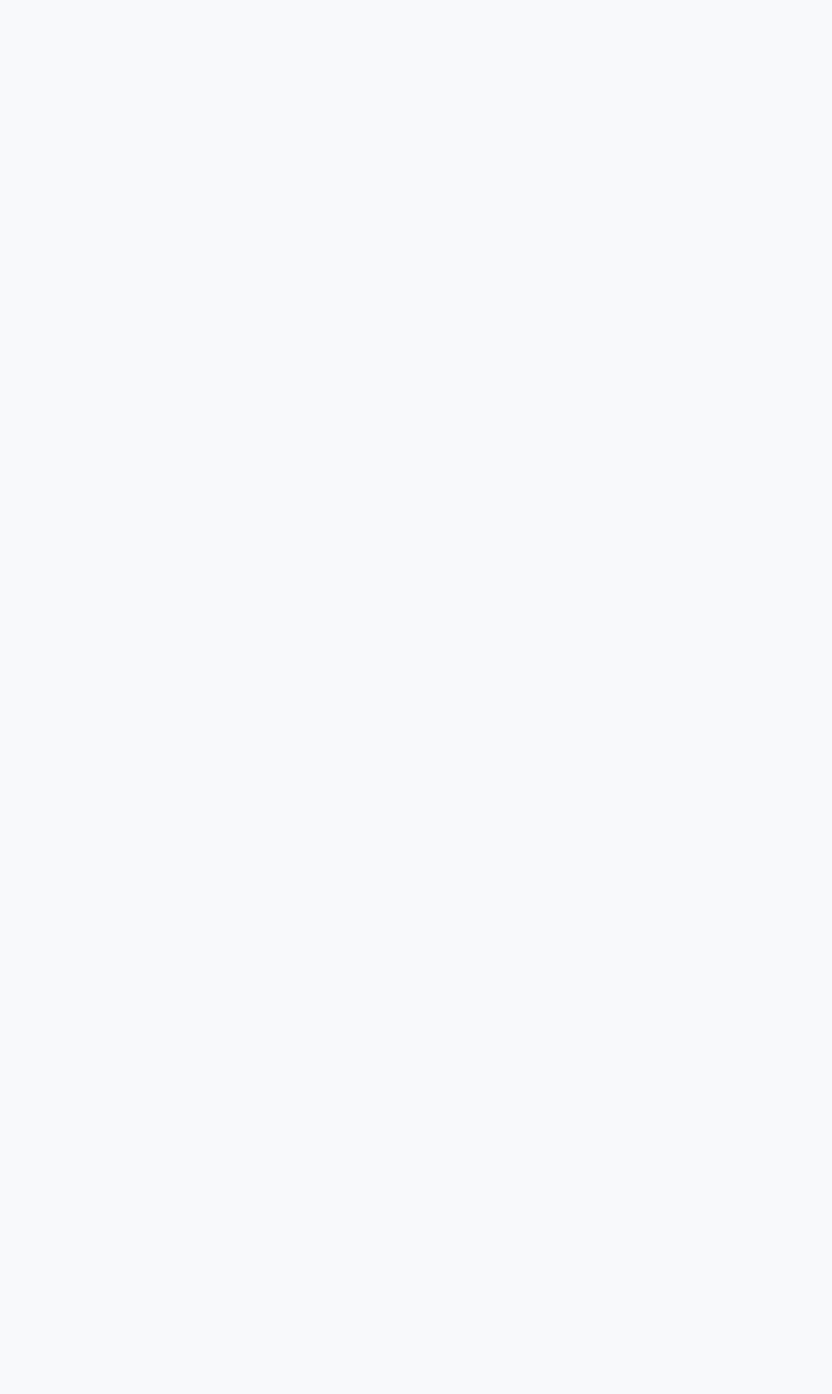
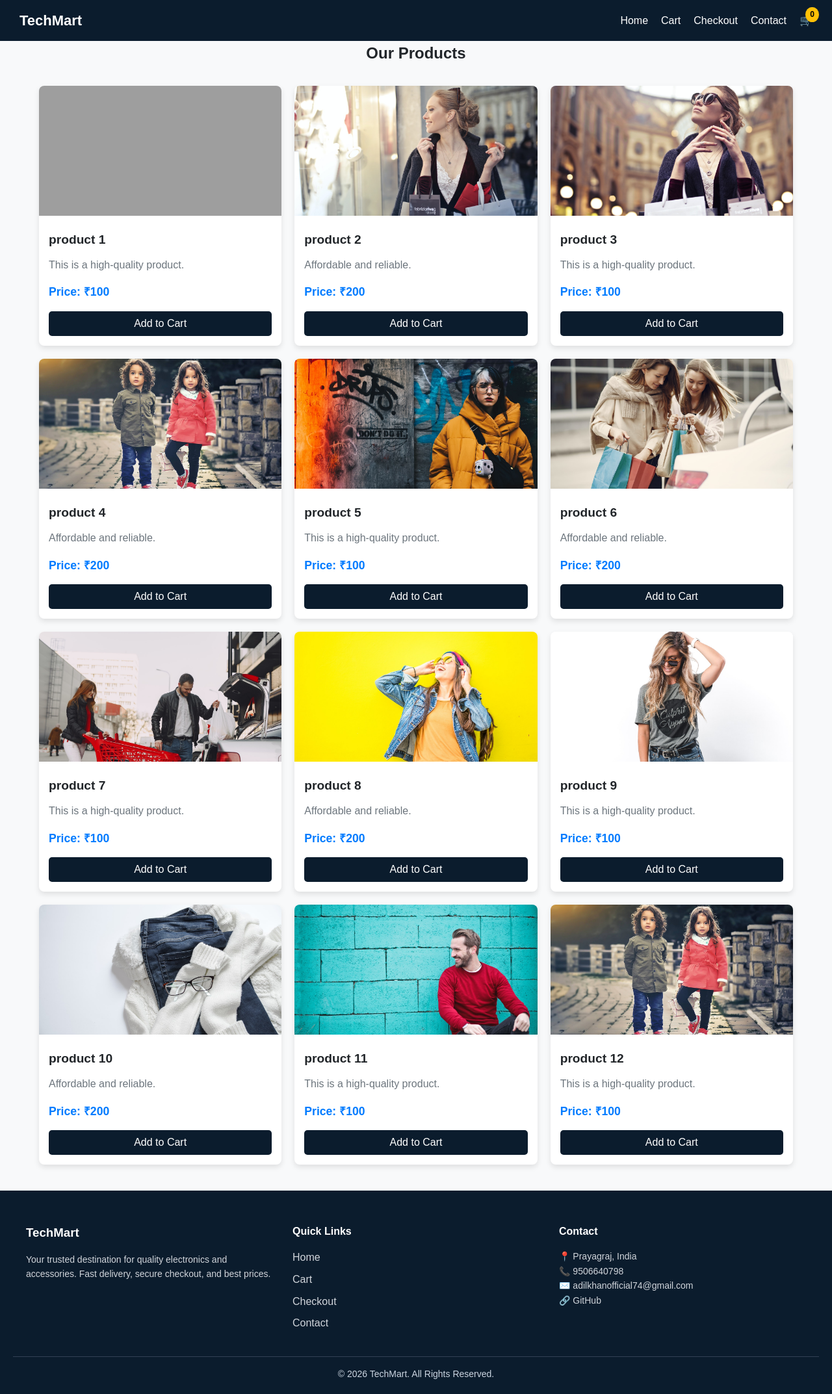
Before and after one commit to A9856/TechMart, a React (Vite) app: page /home in a window 1280 px wide. Before the commit this address had no page. Shown: the whole page at 65% size. Before the commit the page ends 800 px from the top, so only its background shows below. Built offline with nearby package versions, Linux system fonts and the light colour scheme; data requests are answered from the project's data file; grey boxes are pictures that could not be loaded.

Commit message:
second commit

```diff
--- a/src/App.jsx
+++ b/src/App.jsx
@@ -1,18 +1,43 @@
-import { BrowserRouter, Routes, Route } from 'react-router-dom';
-import Home from './pages/Home.jsx';
-import CartPage from './pages/CartPage.jsx';
-import Checkout from './pages/Checkout.jsx';
+import { BrowserRouter, Routes, Route, Navigate } from "react-router-dom";
+import Home from "./pages/Home";
+import CartPage from "./pages/CartPage";
+import Checkout from "./pages/Checkout";
+import Contact from "./pages/Contact";
+
 
 function App() {
   return (
     <BrowserRouter>
       <Routes>
-        <Route path="/" element={<Home />} />
+        <Route path="/" element={<Navigate to="/home" />} />
+        <Route path="/home" element={<Home />} />
         <Route path="/cart" element={<CartPage />} />
+        <Route path="/contact" element={<Contact />} />
         <Route path="/checkout" element={<Checkout />} />
+
       </Routes>
     </BrowserRouter>
   );
 }
 
 export default App;
+
+
+// import { BrowserRouter, Routes, Route } from 'react-router-dom';
+// import Home from './pages/Home.jsx';
+// import CartPage from './pages/CartPage.jsx';
+// import Checkout from './pages/Checkout.jsx';
+
+// function App() {
+//   return (
+//     <BrowserRouter>
+//       <Routes>
+//         <Route path="/" element={<Home />} />
+//         <Route path="/cart" element={<CartPage />} />
+//         <Route path="/checkout" element={<Checkout />} />
+//       </Routes>
+//     </BrowserRouter>
+//   );
+// }
+
+// export default App;
--- /dev/null
+++ b/src/components/Footer.jsx
@@ -0,0 +1,45 @@
+import { Link } from "react-router-dom";
+
+function Footer() {
+  return (
+    <footer className="footer">
+      <div className="footer-container">
+
+        <div className="footer-section">
+          <h3>TechMart</h3>
+          <p>
+            Your trusted destination for quality electronics and accessories.
+            Fast delivery, secure checkout, and best prices.
+          </p>
+        </div>
+
+        <div className="footer-section">
+          <h4>Quick Links</h4>
+          <ul>
+            <li><Link to="/home">Home</Link></li>
+            <li><Link to="/cart">Cart</Link></li>
+            <li><Link to="/checkout">Checkout</Link></li>
+            <li><Link to="/contact">Contact</Link></li>
+          </ul>
+        </div>
+
+        <div className="footer-section">
+          <h4>Contact</h4>
+          <p>📍 Prayagraj, India</p>
+          <p>📞 9506640798</p>
+          <p>✉️ adilkhanofficial74@gmail.com</p>
+          <p>
+            🔗 <a href="https://github.com/a9856" target="_blank">GitHub</a>
+          </p>
+        </div>
+
+      </div>
+
+      <div className="footer-bottom">
+        © {new Date().getFullYear()} TechMart. All Rights Reserved.
+      </div>
+    </footer>
+  );
+}
+
+export default Footer;
--- /dev/null
+++ b/src/components/Navbar.jsx
@@ -0,0 +1,26 @@
+import { Link } from "react-router-dom";
+
+function Navbar({ cartCount }) {
+  return (
+    <nav className="navbar">
+      {/* LEFT LOGO */}
+      <div className="nav-left">
+        <span className="logo">TechMart</span>
+      </div>
+
+      {/* RIGHT MENU */}
+      <div className="nav-right">
+        <Link to="/home">Home</Link>
+        <Link to="/cart">Cart</Link>
+         <Link to="/checkout">Checkout</Link>
+        <Link to="/contact">Contact</Link>
+
+        <Link to="/cart" className="cart-icon">
+          🛒 <span>{cartCount}</span>
+        </Link>
+      </div>
+    </nav>
+  );
+}
+
+export default Navbar;
--- a/src/index.css
+++ b/src/index.css
@@ -1,4 +1,4 @@
-/* Global Styles for E-Commerce UI */
+/* ================= GLOBAL RESET ================= */
 * {
   margin: 0;
   padding: 0;
@@ -12,14 +12,16 @@ body {
   line-height: 1.6;
 }
 
+/* ================= CONTAINER ================= */
 .container {
   max-width: 1200px;
   margin: 0 auto;
   padding: 0 20px;
 }
 
+/* ================= HEADER ================= */
 header {
-  background: linear-gradient(135deg, #007bff, #0056b3);
+  background: #0b1c2d;
   color: white;
   padding: 20px 0;
   text-align: center;
@@ -29,8 +31,69 @@ header {
 header h1 {
   font-size: 2.5rem;
   font-weight: bold;
+
 }
 
+/* ================= NAVBAR (UPDATED) ================= */
+.navbar {
+  display: flex;
+  justify-content: space-between;
+  align-items: center;
+  padding: 14px 30px;
+  /* background: #0d6efd; */
+  background: #0b1c2d;
+  color: white;
+}
+
+/* LEFT LOGO */
+.nav-left {
+  display: flex;
+  align-items: center;
+}
+
+.logo {
+  font-size: 22px;
+  font-weight: 700;
+}
+
+/* RIGHT MENU */
+.nav-right {
+  display: flex;
+  align-items: center;
+  gap: 20px;
+}
+
+.nav-right a {
+  color: white;
+  text-decoration: none;
+  font-weight: 500;
+  white-space: nowrap;
+}
+
+.nav-right a:hover {
+  text-decoration: underline;
+}
+
+/* CART ICON */
+.cart-icon {
+  position: relative;
+  color: white;
+  text-decoration: none;
+}
+
+.cart-icon span {
+  position: absolute;
+  top: -8px;
+  right: -10px;
+  background: #ffc107;
+  color: black;
+  padding: 2px 7px;
+  border-radius: 50%;
+  font-size: 12px;
+  font-weight: bold;
+}
+
+/* ================= PRODUCT CARD ================= */
 .product-card {
   background: white;
   border-radius: 8px;
@@ -66,8 +129,10 @@ header h1 {
   color: #007bff;
 }
 
+/* ================= BUTTONS ================= */
 button {
-  background: #007bff;
+  /* background: #007bff; */
+   background: #0b1c2d;
   color: white;
   border: none;
   padding: 10px 20px;
@@ -78,6 +143,7 @@ button {
 }
 
 button:hover {
+  /* background: #0056b3; */
   background: #0056b3;
 }
 
@@ -89,6 +155,7 @@ button.danger:hover {
   background: #c82333;
 }
 
+/* ================= CART ITEM ================= */
 .cart-item {
   display: flex;
   align-items: center;
@@ -97,6 +164,7 @@ button.danger:hover {
   margin-bottom: 15px;
   border-radius: 8px;
   box-shadow: 0 2px 5px rgba(0, 0, 0, 0.1);
+  gap: 15px;
 }
 
 .cart-item img {
@@ -104,25 +172,27 @@ button.danger:hover {
   height: 80px;
   object-fit: cover;
   border-radius: 5px;
-  margin-right: 15px;
 }
 
 .cart-item h4 {
   margin-bottom: 5px;
 }
 
+/* ================= TOTAL ================= */
 .total {
   font-size: 1.5rem;
   font-weight: bold;
   color: #28a745;
 }
 
+/* ================= GRID ================= */
 .grid {
   display: grid;
   grid-template-columns: repeat(auto-fill, minmax(280px, 1fr));
   gap: 20px;
 }
 
+/* ================= UTILITY ================= */
 .text-center {
   text-align: center;
 }
@@ -143,19 +213,205 @@ button.danger:hover {
   padding-bottom: 40px;
 }
 
-/* Responsive Design */
+/* ================= RESPONSIVE ================= */
+
+/* TABLET */
 @media (max-width: 768px) {
-  .grid {
-    grid-template-columns: 1fr;
-  }
   header h1 {
     font-size: 2rem;
   }
+
+  .navbar {
+    flex-direction: column;
+    gap: 10px;
+    text-align: center;
+  }
+
+  .nav-right {
+    flex-wrap: wrap;
+    justify-content: center;
+  }
+
   .cart-item {
     flex-direction: column;
     text-align: center;
   }
+
   .cart-item img {
     margin-bottom: 10px;
   }
 }
+
+/* MOBILE */
+@media (max-width: 480px) {
+  .logo {
+    font-size: 20px;
+  }
+
+  .nav-right {
+    gap: 12px;
+    font-size: 14px;
+  }
+
+  button {
+    width: 100%;
+  }
+}
+
+/* Footer */
+/* ================= FOOTER ================= */
+.footer {
+  background: #0b1c2d;
+  color: #ffffff;
+  padding: 50px 20px 20px;
+  margin-top: 40px;
+}
+
+.footer-container {
+  max-width: 1200px;
+  margin: auto;
+  display: grid;
+  grid-template-columns: repeat(3, 1fr);
+  gap: 30px;
+}
+
+.footer-section h3,
+.footer-section h4 {
+  margin-bottom: 15px;
+  color: #ffffff;
+}
+
+.footer-section p {
+  font-size: 14px;
+  line-height: 1.6;
+  color: #d1d5db;
+}
+
+.footer-section ul {
+  list-style: none;
+}
+
+.footer-section ul li {
+  margin-bottom: 8px;
+}
+
+.footer-section a {
+  color: #d1d5db;
+  text-decoration: none;
+}
+
+.footer-section a:hover {
+  color: #0d6efd;
+}
+
+.footer-bottom {
+  text-align: center;
+  padding-top: 15px;
+  margin-top: 30px;
+  border-top: 1px solid #334155;
+  font-size: 14px;
+  color: #cbd5e1;
+}
+
+/* FOOTER RESPONSIVE */
+@media (max-width: 768px) {
+  .footer-container {
+    grid-template-columns: 1fr;
+    text-align: center;
+  }
+}
+
+/* CheckOut CSS */
+.checkout-container {
+  max-width: 1200px;
+  margin: 40px auto;
+  padding: 20px;
+}
+
+.checkout-title {
+  text-align: center;
+  margin-bottom: 30px;
+   background: #0b1c2d;
+   color:white;
+}
+
+.checkout-grid {
+  display: grid;
+  grid-template-columns: 2fr 1fr;
+  gap: 30px;
+}
+
+.checkout-card {
+  /* background: white; */
+   background: #0b1c2d;
+  padding: 20px;
+  color:white;
+  border-radius: 10px;
+  box-shadow: 0 4px 10px rgba(0,0,0,0.1);
+}
+
+.checkout-item {
+  display: flex;
+  gap: 15px;
+  margin-bottom: 15px;
+}
+
+.checkout-item img {
+  width: 80px;
+  height: 80px;
+  object-fit: cover;
+  border-radius: 6px;
+}
+
+.amount {
+  color: #28a745;
+}
+
+.payment-option {
+  display: flex;
+  align-items: center;
+  gap: 10px;
+  margin: 12px 0;
+  font-weight: 500;
+}
+
+.card-form input {
+  width: 100%;
+  padding: 10px;
+  margin: 8px 0;
+}
+
+.card-row {
+  display: flex;
+  gap: 10px;
+}
+
+.place-order-btn {
+  width: 100%;
+  padding: 14px;
+  /* background: #0d6efd; */
+   background: #0b1c2d;
+  color: white;
+  font-size: 16px;
+  border-radius: 6px;
+  margin-top: 15px;
+}
+
+.place-order-btn:hover {
+  background: #084298;
+}
+
+.back-link {
+  display: block;
+  text-align: center;
+  margin-top: 15px;
+  color: #0d6efd;
+  text-decoration: none;
+}
+
+/* Responsive */
+@media (max-width: 768px) {
+  .checkout-grid {
+    grid-template-columns: 1fr;
+  }
+}
--- a/src/pages/Checkout.jsx
+++ b/src/pages/Checkout.jsx
@@ -1,67 +1,107 @@
-// src/pages/Checkout.jsx
-import React, { useState, useEffect } from 'react';
-import { Link } from 'react-router-dom';
+import React, { useState, useEffect } from "react";
+import { Link, useNavigate } from "react-router-dom";
 
 function Checkout() {
   const [cart, setCart] = useState({ items: [], totalAmount: 0, totalQuantity: 0 });
+  const [paymentMethod, setPaymentMethod] = useState("cod");
+  const navigate = useNavigate();
 
   useEffect(() => {
-    // Cart data load करें localStorage से (object format में)
-    const savedCart = localStorage.getItem('cart');
+    const savedCart = localStorage.getItem("cart");
     if (savedCart) {
-      try {
       setCart(JSON.parse(savedCart));
-      } catch (error) {
-        console.error('Error parsing cart data:', error);
-      }
     }
   }, []);
 
-  const handlePlaceOrder = () => {
-    // Order place करने का simulation (आप इसे backend API से connect कर सकते हैं)
-    if (cart.items.length > 0) {
-      alert(`Order placed successfully! Total Amount: ₹${cart.totalAmount}. Total Items: ${cart.totalQuantity}`);
-      // Cart clear करें
-      setCart({ items: [], totalAmount: 0, totalQuantity: 0 });
-      localStorage.removeItem('cart');
-    } else {
-      alert('Your cart is empty!');
+  const placeOrder = () => {
+    if (cart.items.length === 0) {
+      alert("Cart is empty");
+      return;
     }
+
+    alert(`✅ Order placed successfully via ${paymentMethod.toUpperCase()}
+Total Amount: ₹${cart.totalAmount}`);
+
+    localStorage.removeItem("cart");
+    navigate("/home");
   };
 
   return (
+    <div className="checkout-container">
+      <h2 className="checkout-title">Checkout</h2>
+
+      <div className="checkout-grid">
+        {/* LEFT – ORDER SUMMARY */}
+        <div className="checkout-card">
+          <h3>Order Summary</h3>
+
+          {cart.items.map(item => (
+            <div key={item.id} className="checkout-item">
+              <img src={item.image} alt={item.name} />
               <div>
-      <header>
-        <h1>Checkout</h1>
-      </header>
-      <div className="container mt-20">
-        {cart.items.length === 0 ? (
-          <div className="text-center">
-            <p style={{ color: '#6c757d', fontSize: '18px' }}>Your cart is empty.</p>
-            <Link to="/"><button>Go back to shopping</button></Link>
-          </div>
-        ) : (
-          <div>
-            <h3>Order Summary</h3>
-            <p>Total Items: {cart.totalQuantity} | Grand Total: ₹{cart.totalAmount}</p>
-            {cart.items.map(item => (
-              <div key={item.id} className="cart-item">
-                <img src={item.image} alt={item.name} />
-                <div style={{ flex: 1 }}>
                 <h4>{item.name}</h4>
-                  <p style={{ color: '#6c757d', margin: '0 0 5px 0' }}>{item.description}</p>
-                  <p style={{ fontSize: '14px', color: '#495057' }}>{item.details}</p>
-                  <p>Quantity: {item.quantity} | Price: ₹{item.price} | Subtotal: ₹{item.price * item.quantity}</p>
+                <p>Qty: {item.quantity}</p>
+                <p>₹{item.price * item.quantity}</p>
               </div>
             </div>
           ))}
-            <div className="pt-20" style={{ borderTop: '2px solid #dee2e6', textAlign: 'right' }}>
-              <p className="total">Grand Total: ₹{cart.totalAmount}</p>
-              <button onClick={handlePlaceOrder} style={{ marginRight: '10px', padding: '15px 30px' }}>Place Order</button>
-              <Link to="/"><button style={{ padding: '15px 30px' }}>Back to Home</button></Link>
+
+          <hr />
+          <h4>Total Items: {cart.totalQuantity}</h4>
+          <h2 className="amount">₹{cart.totalAmount}</h2>
+        </div>
+
+        {/* RIGHT – PAYMENT */}
+        <div className="checkout-card">
+          <h3>Payment Method</h3>
+
+          <label className="payment-option">
+            <input
+              type="radio"
+              value="cod"
+              checked={paymentMethod === "cod"}
+              onChange={(e) => setPaymentMethod(e.target.value)}
+            />
+            Cash on Delivery
+          </label>
+
+          <label className="payment-option">
+            <input
+              type="radio"
+              value="upi"
+              checked={paymentMethod === "upi"}
+              onChange={(e) => setPaymentMethod(e.target.value)}
+            />
+            UPI / Google Pay / PhonePe
+          </label>
+
+          <label className="payment-option">
+            <input
+              type="radio"
+              value="card"
+              checked={paymentMethod === "card"}
+              onChange={(e) => setPaymentMethod(e.target.value)}
+            />
+            Credit / Debit Card
+          </label>
+
+          {paymentMethod === "card" && (
+            <div className="card-form">
+              <input type="text" placeholder="Card Number" />
+              <input type="text" placeholder="Name on Card" />
+              <div className="card-row">
+                <input type="text" placeholder="MM/YY" />
+                <input type="text" placeholder="CVV" />
               </div>
             </div>
           )}
+
+          <button className="place-order-btn" onClick={placeOrder}>
+            Place Order
+          </button>
+
+          <Link to="/cart" className="back-link">← Back to Cart</Link>
+        </div>
       </div>
     </div>
   );
--- /dev/null
+++ b/src/pages/Contact.jsx
@@ -0,0 +1,40 @@
+import Navbar from "../components/Navbar";
+
+function Contact() {
+  return (
+    <>
+      <Navbar cartCount={0} />
+     <div className="container mt-20 mb-30">
+      <h2 className="text-center mb-30">Contact Us</h2>
+
+      <div className="grid">
+        <div>
+          <h3>Get in Touch</h3>
+          <p>📍 Prayagraj, Uttar Pradesh</p>
+          <p>📞 9506640798</p>
+          <p>✉️ adilkhanofficial74@gmail.com</p>
+          <p>
+            🔗 <a href="https://github.com/a9856" target="_blank">
+              https://github.com/a9856
+            </a>
+          </p>
+        </div>
+
+        <div>
+          <iframe
+            title="Prayagraj Map"
+            src="https://www.google.com/maps?q=Prayagraj&output=embed"
+            width="100%"
+            height="300"
+            style={{ border: 0, borderRadius: "8px" }}
+            loading="lazy"
+            referrerPolicy="no-referrer-when-downgrade"
+          ></iframe>
+        </div>
+      </div>
+    </div>
+    </>
+  );
+}
+
+export default Contact;
--- a/src/pages/Home.jsx
+++ b/src/pages/Home.jsx
@@ -2,6 +2,8 @@ import React, { useEffect, useState } from "react";
 import axios from "axios";
 import { Link, useNavigate } from "react-router-dom";
 import ProductList from "../components/ProductList";
+import Navbar from "../components/Navbar";
+import Footer from "../components/Footer";
 
 function Home() {
   const [products, setProducts] = useState([]);
@@ -61,16 +63,18 @@ function Home() {
   return (
     <>
       {/* NAVBAR */}
-      <nav className="navbar">
+      {/* <nav className="navbar">
         <h2 className="logo">TechMart</h2>
 
         <Link to="/cart" className="cart-link">
           🛒 Cart <span>{cart.totalQuantity}</span>
         </Link>
-      </nav>
+      </nav> */}
 
+      <Navbar cartCount={cart.totalQuantity}/>
       {/* PRODUCTS */}
       <ProductList products={products} addToCart={addToCart} />
+      <Footer/>
     </>
   );
 }
```
Lines whose indentation alone changed are shown as unchanged.
